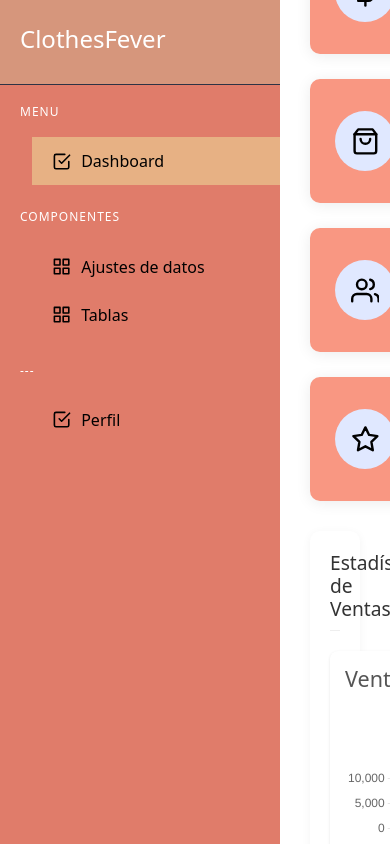
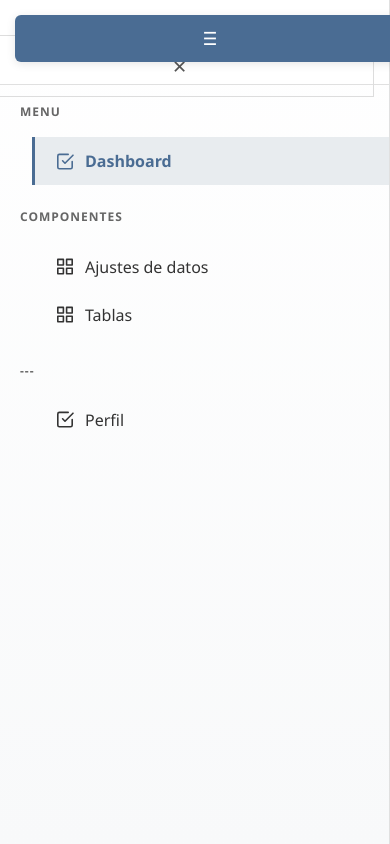
Before and after one commit to Ame-kv/frontend-tienda, a React (Vite) app: page /admin in a window 390 px wide. Built offline with nearby package versions, Linux system fonts and the light colour scheme; no server answers.

Commit message:
Nuevo cambio

```diff
--- a/src/components/Admin.jsx
+++ b/src/components/Admin.jsx
@@ -1,20 +1,14 @@
 import React, { useState } from "react";
 import { Bar, Pie } from "react-chartjs-2";
-import { useNavigate } from "react-router-dom";
+
 import {
-  FiPieChart,
   FiUsers,
   FiShoppingBag,
   FiDollarSign,
-  FiSettings,
-  FiBarChart2,
+  FiStar,
   FiChevronLeft,
-  FiCreditCard,
-  FiTruck,
-  FiStar,
   FiCheckSquare,
-  FiGrid,
-  FiLayers
+  FiGrid
 } from "react-icons/fi";
 import {
   Chart as ChartJS,
@@ -43,8 +37,9 @@ ChartJS.register(
 );
 
 const Admin = () => {
-  const navigate = useNavigate();
+
   const [activeView, setActiveView] = useState("dashboard");
+  const [sidebarOpen, setSidebarOpen] = useState(true);
 
   // Datos para las tarjetas de estadísticas
   const stats = {
@@ -54,15 +49,15 @@ const Admin = () => {
     satisfaction: { value: "4.8", label: "Satisfacción", icon: <FiStar /> },
   };
 
-  // Datos para las gráficas
+  // Datos para las gráficas con nuevos colores
   const ventasPorMes = {
     labels: ["Ene", "Feb", "Mar", "Abr", "May", "Jun"],
     datasets: [
       {
         label: "Ventas 2023",
         data: [4500, 5200, 4800, 6100, 7300, 8200],
-        backgroundColor: "rgba(93, 120, 255, 0.7)",
-        borderColor: "rgba(93, 120, 255, 1)",
+        backgroundColor: "rgba(74, 108, 147, 0.7)",
+        borderColor: "rgba(74, 108, 147, 1)",
         borderWidth: 1
       }
     ]
@@ -74,18 +69,18 @@ const Admin = () => {
       {
         data: [35, 25, 20, 15, 5],
         backgroundColor: [
-          "rgba(93, 120, 255, 0.7)",
-          "rgba(108, 95, 252, 0.7)",
-          "rgba(76, 201, 240, 0.7)",
-          "rgba(248, 150, 30, 0.7)",
-          "rgba(247, 37, 133, 0.7)"
+          "rgba(74, 108, 147, 0.7)",
+          "rgba(108, 122, 137, 0.7)",
+          "rgba(158, 158, 158, 0.7)",
+          "rgba(189, 189, 189, 0.7)",
+          "rgba(224, 224, 224, 0.7)"
         ],
         borderColor: [
-          "rgba(93, 120, 255, 1)",
-          "rgba(108, 95, 252, 1)",
-          "rgba(76, 201, 240, 1)",
-          "rgba(248, 150, 30, 1)",
-          "rgba(247, 37, 133, 1)"
+          "rgba(74, 108, 147, 1)",
+          "rgba(108, 122, 137, 1)",
+          "rgba(158, 158, 158, 1)",
+          "rgba(189, 189, 189, 1)",
+          "rgba(224, 224, 224, 1)"
         ],
         borderWidth: 1
       }
@@ -94,34 +89,85 @@ const Admin = () => {
 
   const opciones = {
     responsive: true,
+    maintainAspectRatio: false,
     plugins: {
       legend: {
-        position: "top"
+        position: "top",
+        labels: {
+          color: "#333333",
+          font: {
+            size: window.innerWidth < 768 ? 10 : 12
+          }
+        }
       },
       title: {
         display: true,
         text: "",
         font: {
-          size: 16
+          size: window.innerWidth < 768 ? 14 : 16
+        },
+        color: "#333333"
+      }
+    },
+    scales: {
+      x: {
+        ticks: {
+          color: "#666666",
+          font: {
+            size: window.innerWidth < 768 ? 10 : 12
+          }
+        },
+        grid: {
+          color: "rgba(224, 224, 224, 0.5)"
+        }
+      },
+      y: {
+        ticks: {
+          color: "#666666",
+          font: {
+            size: window.innerWidth < 768 ? 10 : 12
+          }
+        },
+        grid: {
+          color: "rgba(224, 224, 224, 0.5)"
         }
       }
     }
   };
 
-  const handleBackToDashboard = () => {
-    navigate('/dashboard');
-  };
+
 
   const handleMenuClick = (view) => {
     setActiveView(view);
+    // Cerrar sidebar en móviles al hacer clic en un item
+    if (window.innerWidth < 768) {
+      setSidebarOpen(false);
+    }
+  };
+
+  const toggleSidebar = () => {
+    setSidebarOpen(!sidebarOpen);
   };
 
   return (
     <div className="clothesfever-dashboard">
+      {/* Botón para móviles */}
+      <button className="cf-mobile-menu-toggle" onClick={toggleSidebar}>
+        ☰
+      </button>
+
+      {/* Overlay para móviles */}
+      {sidebarOpen && window.innerWidth < 768 && (
+        <div className="cf-sidebar-overlay" onClick={() => setSidebarOpen(false)}></div>
+      )}
+
       {/* Sidebar izquierdo */}
-      <div className="cf-sidebar">
+      <div className={`cf-sidebar ${sidebarOpen ? 'open' : 'closed'}`}>
         <div className="cf-sidebar-header">
           <h1>ClothesFever</h1>
+          <button className="cf-sidebar-close" onClick={() => setSidebarOpen(false)}>
+            ×
+          </button>
         </div>
 
         <div className="cf-menu">
@@ -177,7 +223,7 @@ const Admin = () => {
 <div className="cf-main-content">
   {/* Encabezado */}
   <div className="cf-header">
-          <div>
+    <div className="cf-header-info">
       <h2>
         {activeView === 'dashboard' && 'Dashboard'}
         {activeView === 'elements' && 'Ajustes de Datos'}
@@ -185,18 +231,16 @@ const Admin = () => {
         {activeView === 'perfil' && 'Perfil'}
       </h2>
       <p className="cf-subtitle">
-              {activeView === 'dashboard' && 'Resumen completo del rendimiento'}
+
         {activeView === 'elements' && 'Editar y gestionar productos'}
         {activeView === 'regular-tables' && 'Tablas y datos detallados'}
         {activeView === 'perfil' && 'Configuración de tu perfil'}
       </p>
     </div>
-          <button className="cf-back-button" onClick={handleBackToDashboard}>
-            <FiChevronLeft /> Volver
-          </button>
   </div>
 
         {/* Contenido dinámico */}
+        <div className="cf-content-wrapper">
           {activeView === 'dashboard' && (
             <>
               <div className="cf-stats-grid">
@@ -238,6 +282,7 @@ const Admin = () => {
           {activeView === 'perfil' && <Perfil />}
         </div>
       </div>
+    </div>
   );
 };
 
--- a/src/styles/Admin.css
+++ b/src/styles/Admin.css
@@ -1,16 +1,17 @@
 :root {
-  --primary: #646023;
-  --primary-light: #e6e9ff;
+  --primary: #4a6c93; /* Azul opaco */
+  --primary-light: #e8ecef;
+  --primary-dark: #3a5a80;
   --secondary: #ffffff;
-  --success: #4cc9f0;
-  --warning: #f8961e;
-  --danger: #f72585;
-  --dark: black;
-  --dark-gray: black;
-  --gray: black;
-  --light-gray: #e9ecef;
+  --success: #28a745;
+  --warning: #ffc107;
+  --danger: #dc3545;
+  --dark: #333333;
+  --dark-gray: #666666;
+  --gray: #999999;
+  --light-gray: #e0e0e0;
   --light: #f8f9fa;
-  --white: black;
+  --white: #ffffff;
 }
 
 /* Reset y base */
@@ -18,14 +19,14 @@
   box-sizing: border-box;
   margin: 0;
   padding: 0;
-  color: black;
 }
 
 html, body {
   height: 100%;
   width: 100%;
   overflow-x: hidden;
-  color: black;
+  font-family: 'Segoe UI', Tahoma, Geneva, Verdana, sans-serif;
+  background-color: var(--light);
 }
 
 /* Layout principal */
@@ -36,49 +37,91 @@ html, body {
   background-color: var(--light);
   margin: 0;
   padding: 0;
-  color: black;
+  position: relative;
+}
+
+/* Botón móvil */
+.cf-mobile-menu-toggle {
+  display: none;
+  position: fixed;
+  top: 15px;
+  left: 15px;
+  z-index: 1001;
+  background: var(--primary);
+  color: white;
+  border: none;
+  border-radius: 6px;
+  padding: 10px 12px;
+  font-size: 18px;
+  cursor: pointer;
+  box-shadow: 0 2px 10px rgba(0, 0, 0, 0.1);
+}
+
+/* Overlay para móviles */
+.cf-sidebar-overlay {
+  display: none;
+  position: fixed;
+  top: 0;
+  left: 0;
+  right: 0;
+  bottom: 0;
+  background: rgba(0, 0, 0, 0.5);
+  z-index: 998;
 }
 
 /* Sidebar */
 .cf-sidebar {
   width: 280px;
   min-width: 280px;
-  background: #e07c6a;
-  color: white; /* Cambiado a blanco */
+  background: linear-gradient(180deg, var(--white) 0%, var(--light) 100%);
+  color: var(--dark);
   height: 100vh;
   position: fixed;
   left: 0;
   top: 0;
   z-index: 1000;
   overflow-y: auto;
+  border-right: 1px solid var(--light-gray);
+  transition: transform 0.3s ease;
+}
+
+.cf-sidebar.closed {
+  transform: translateX(-100%);
 }
 
 .cf-sidebar-header {
   padding: 25px 20px;
-  border-bottom: 1px solid #2d3345;
+  border-bottom: 1px solid var(--light-gray);
   position: sticky;
   top: 0;
-  background: #d6967c;
+  background: var(--white);
+  z-index: 10;
 }
 
 .cf-sidebar-header h1 {
-  color: white; /* Cambiado a blanco */
+  color: var(--primary);
   font-size: 1.5rem;
   margin-bottom: 5px;
   white-space: nowrap;
+  font-weight: 700;
 }
 
-.cf-sidebar-header h1 span {
-  color: #eeeff7; /* Dejado con su color primario */
-}
-
-.cf-version {
-  color: white; /* Cambiado a blanco */
-  font-size: 0.8rem;
+.cf-sidebar-close {
+  display: none;
+  background: none;
+  border: none;
+  font-size: 24px;
+  color: var(--dark-gray);
+  cursor: pointer;
+  position: absolute;
+  right: 15px;
+  top: 20px;
 }
 
 .cf-menu {
   padding: 20px 0;
+  height: calc(100vh - 80px);
+  overflow-y: auto;
 }
 
 .cf-menu-section {
@@ -86,11 +129,12 @@ html, body {
 }
 
 .cf-menu-title, .cf-menu-category {
-  color: white; /* Cambiado a blanco */
+  color: var(--dark-gray);
   font-size: 0.75rem;
   text-transform: uppercase;
   letter-spacing: 1px;
   padding: 0 20px 10px;
+  font-weight: 600;
 }
 
 .cf-menu-item {
@@ -99,116 +143,143 @@ html, body {
   align-items: center;
   cursor: pointer;
   transition: all 0.3s;
-  color: white; /* Cambiado a blanco */
+  color: var(--dark);
+  border-left: 3px solid transparent;
 }
 
 .cf-menu-item:hover {
-  background: #e4b2bd;
-  color: white; /* Cambiado a blanco en hover */
+  background: var(--primary-light);
+  color: var(--primary);
+  border-left-color: var(--primary);
 }
 
 .cf-menu-item.active {
-  background: #e7b184; /* Dejado con su color primario */
-  color: white; /* Cambiado a blanco cuando está activo */
+  background: var(--primary-light);
+  color: var(--primary);
+  border-left-color: var(--primary);
+  font-weight: 600;
 }
 
 .cf-menu-icon {
   margin-right: 10px;
   font-size: 1.2rem;
+  min-width: 20px;
 }
 
 /* Contenido principal */
 .cf-main-content {
   flex: 1;
   margin-left: 280px;
-  padding: 30px;
+  padding: 0;
   width: calc(100vw - 280px);
   min-width: 0;
   max-width: none;
-  background-color: #ffffff; /* Estableciendo el color de fondo del body */
-  color: black; /* Asegurar que el texto dentro del contenido principal sea negro */
+  background-color: var(--light);
+  transition: margin-left 0.3s ease;
+}
+
+.cf-content-wrapper {
+  padding-bottom: 30px;
 }
 
 .cf-header {
   display: flex;
   justify-content: space-between;
-  align-items: flex-start;
-  margin-bottom: 30px;
-  width: 100%;
-  max-width: none;
+  align-items: center;
+  padding: 25px 30px;
+  background: var(--white);
+  border-bottom: 1px solid var(--light-gray);
+  flex-wrap: wrap;
+  gap: 15px;
+  position: sticky;
+  top: 0;
+  z-index: 100;
+}
+
+.cf-header-info {
+  flex: 1;
+  min-width: 250px;
 }
 
 .cf-header h2 {
-  color: black; /* Forzar el color del texto a negro */
+  color: var(--dark);
   font-size: 1.8rem;
   margin-bottom: 5px;
+  font-weight: 600;
 }
 
 .cf-subtitle {
-  color: white; /* Forzar el color del texto a negro */
+  color: var(--dark-gray);
   font-size: 0.9rem;
 }
 
 /* Botón Volver */
 .cf-back-button {
-  background: #e26b51; /* Estableciendo el color del botón */
-  color: black; /* Forzar el color del texto a negro */
+  background: var(--primary);
+  color: var(--white);
   border: none;
-  padding: 8px 20px;
+  padding: 10px 20px;
   border-radius: 6px;
   cursor: pointer;
   display: inline-flex;
   align-items: center;
   gap: 5px;
   font-size: 0.9rem;
-  transition: background 0.3s;
-  width: auto;
-  min-width: 100px;
-  justify-content: center;
+  transition: all 0.3s;
   white-space: nowrap;
+  font-weight: 500;
 }
 
 .cf-back-button:hover {
-  background: #d15a40;
+  background: var(--primary-dark);
+  transform: translateY(-1px);
+}
+
+.cf-back-text {
+  display: inline;
 }
 
 /* Grid de estadísticas */
 .cf-stats-grid {
   display: grid;
-  grid-template-columns: repeat(auto-fit, minmax(280px, 1fr));
-  gap: 25px;
-  margin-bottom: 30px;
+  grid-template-columns: repeat(auto-fit, minmax(240px, 1fr));
+  gap: 20px;
+  padding: 30px;
   width: 100%;
 }
 
 .cf-stat-card {
-  background: #f99782;
+  background: linear-gradient(135deg, var(--white) 0%, #fafafa 100%);
+  border: 1px solid var(--light-gray);
   border-radius: 10px;
   padding: 25px;
-  box-shadow: 0 2px 15px rgba(0, 0, 0, 0.08);
+  box-shadow: 0 2px 15px rgba(0, 0, 0, 0.05);
   display: flex;
   align-items: center;
   gap: 20px;
-  transition: transform 0.3s;
+  transition: all 0.3s;
   width: 100%;
   min-width: 0;
-  color: black; /* Asegurar que el texto dentro de la tarjeta sea negro */
+  min-height: 100px;
 }
 
 .cf-stat-card:hover {
-  transform: translateY(-5px);
+  transform: translateY(-2px);
+  box-shadow: 0 4px 20px rgba(0, 0, 0, 0.1);
+  border-color: var(--primary);
 }
 
 .cf-stat-icon {
   width: 60px;
   height: 60px;
-  background: #e0e8ff; /* var(--primary-light) */
-  color: #5d78ff; /* Dejado con su color primario */
+  background: var(--primary-light);
+  color: var(--primary);
   border-radius: 50%;
   display: flex;
   align-items: center;
   justify-content: center;
   font-size: 1.8rem;
+  flex-shrink: 0;
 }
 
 .cf-stat-content {
@@ -219,7 +290,7 @@ html, body {
 .cf-stat-value {
   font-size: 1.8rem;
   font-weight: bold;
-  color: black; /* Forzar el color del texto a negro */
+  color: var(--dark);
   margin-bottom: 8px;
   white-space: nowrap;
   overflow: hidden;
@@ -227,23 +298,63 @@ html, body {
 }
 
 .cf-stat-label {
-  color: black; /* Forzar el color del texto a negro */
+  color: var(--dark-gray);
   font-size: 0.95rem;
+  font-weight: 500;
 }
 
-/* ========================================== */
-/* SECCIÓN DE AJUSTES DE DATOS - MODIFICADA */
-/* ========================================== */
+/* Sección de gráficas */
+.cf-graphs-section {
+  padding: 0 30px 30px;
+  width: 100%;
+}
 
+.cf-section-title {
+  font-size: 1.3rem;
+  color: var(--dark);
+  margin-bottom: 20px;
+  font-weight: 600;
+}
+
+.cf-graphs-grid {
+  display: grid;
+  grid-template-columns: 2fr 1fr;
+  gap: 25px;
+  width: 100%;
+}
+
+.cf-graph-container {
+  background: var(--white);
+  padding: 25px;
+  border-radius: 10px;
+  box-shadow: 0 2px 15px rgba(0, 0, 0, 0.05);
+  border: 1px solid var(--light-gray);
+  min-height: 400px;
+}
+
+.cf-graph-container h4 {
+  margin-bottom: 15px;
+  color: var(--dark);
+  font-size: 1.1rem;
+  font-weight: 600;
+}
+
+.cf-graph-wrapper {
+  height: 300px;
+  width: 100%;
+  position: relative;
+}
+
+/* Sección de ajustes de datos */
 .data-settings {
   width: 100%;
   padding: 25px;
-  background: #f99782;
-  border-radius: 12px;
-  box-shadow: 0 2px 15px rgba(0, 0, 0, 0.08);
-  margin-bottom: 30px;
+  background: var(--white);
+  border-radius: 10px;
+  box-shadow: 0 2px 15px rgba(0, 0, 0, 0.05);
+  margin: 0 30px 30px;
+  border: 1px solid var(--light-gray);
   overflow-x: auto;
-  color: black; /* Asegurar que el texto dentro de la sección sea negro */
 }
 
 .data-settings-header {
@@ -251,17 +362,19 @@ html, body {
   justify-content: space-between;
   align-items: center;
   margin-bottom: 20px;
+  flex-wrap: wrap;
+  gap: 15px;
 }
 
 .data-settings-title {
-  color: black; /* Forzar el color del texto a negro */
+  color: var(--dark);
   font-size: 1.5rem;
   font-weight: 600;
   margin: 0;
 }
 
 .products-count {
-  color: black; /* Forzar el color del texto a negro */
+  color: var(--dark-gray);
   font-size: 0.9rem;
 }
 
@@ -269,43 +382,42 @@ html, body {
   width: 100%;
   border-collapse: collapse;
   min-width: 800px;
-  color: black; /* Asegurar que el texto dentro de la tabla sea negro */
 }
 
 .products-table thead {
-  background-color: #e9ecef; /* var(--light) */
+  background-color: var(--light);
 }
 
 .products-table th {
   padding: 12px 15px;
   text-align: left;
-  color: black; /* Forzar el color del texto a negro */
+  color: var(--dark);
   font-weight: 600;
   font-size: 0.85rem;
   text-transform: uppercase;
-  border-bottom: 2px solid #dee2e6; /* var(--light-gray) */
+  border-bottom: 2px solid var(--light-gray);
 }
 
 .products-table td {
   padding: 12px 15px;
-  border-bottom: 1px solid #dee2e6; /* var(--light-gray) */
+  border-bottom: 1px solid var(--light-gray);
   vertical-align: middle;
   font-size: 0.95rem;
-  color: black; /* Forzar el color del texto a negro */
+  color: var(--dark);
 }
 
 .product-row:hover {
-  background-color: rgba(93, 120, 255, 0.03);
+  background-color: var(--primary-light);
 }
 
 .product-id {
-  color: black; /* Forzar el color del texto a negro */
+  color: var(--dark-gray);
   font-weight: 500;
 }
 
 .product-name {
   font-weight: 600;
-  color: black; /* Forzar el color del texto a negro */
+  color: var(--dark);
   min-width: 180px;
 }
 
@@ -319,20 +431,20 @@ html, body {
 
 .product-price {
   font-weight: bold;
-  color: black; /* Forzar el color del texto a negro */
+  color: var(--dark);
 }
 
 .product-stock {
-  color: black; /* Forzar el color del texto a negro */
+  color: var(--dark);
 }
 
 .product-sales {
-  color: black; /* Forzar el color del texto a negro */
+  color: var(--dark);
   text-align: center;
 }
 
 .product-category {
-  color: black; /* Forzar el color del texto a negro */
+  color: var(--dark-gray);
   font-size: 0.9rem;
 }
 
@@ -357,169 +469,220 @@ html, body {
   width: 32px;
   height: 32px;
   transition: all 0.2s ease;
-  color: black; /* Forzar el color del texto a negro */
-}
-
-.action-button:hover {
-  background-color: rgba(0, 0, 0, 0.05);
 }
 
 .edit-button {
-  color: #5d78ff; /* Dejado con su color primario */
+  color: var(--primary);
 }
 
 .edit-button:hover {
-  background-color: rgba(93, 120, 255, 0.1);
+  background-color: rgba(74, 108, 147, 0.1);
 }
 
 .delete-button {
-  color: #f72585; /* Dejado con su color primario */
+  color: var(--danger);
 }
 
 .delete-button:hover {
-  background-color: rgba(247, 37, 133, 0.1);
+  background-color: rgba(220, 53, 69, 0.1);
 }
 
-.action-button svg {
-  width: 16px;
-  height: 16px;
-}
-
-/* Estilos para estados */
+/* Estados */
 .status-badge {
   padding: 6px 12px;
   border-radius: 20px;
   font-size: 0.8rem;
   font-weight: 500;
   display: inline-block;
-  color: black; /* Forzar el color del texto a negro */
 }
 
 .status-completed {
   background-color: rgba(40, 167, 69, 0.1);
-  color: #28a745; /* Dejado con su color primario */
+  color: var(--success);
 }
 
 .status-in-progress {
-  background-color: rgba(248, 150, 30, 0.1);
-  color: #f8961e; /* Dejado con su color primario */
+  background-color: rgba(255, 193, 7, 0.1);
+  color: var(--warning);
 }
 
-/* ========================================== */
-/* FIN DE SECCIÓN MODIFICADA */
-/* ========================================== */
+/* RESPONSIVE DESIGN */
+/* Tablets (768px - 1024px) */
+@media (max-width: 1024px) {
+  .cf-sidebar {
+    width: 250px;
+    min-width: 250px;
+  }
 
-/* Otras secciones de contenido */
-.cf-content-section {
-  display: grid;
-  grid-template-columns: 1fr;
-  gap: 30px;
-  width: 100%;
-  max-width: none;
-  color: black; /* Asegurar que el texto dentro de la sección sea negro */
+  .cf-main-content {
+    margin-left: 250px;
+    width: calc(100vw - 250px);
+  }
+
+  .cf-graphs-grid {
+    grid-template-columns: 1fr;
+    gap: 20px;
+  }
+
+  .cf-stats-grid {
+    grid-template-columns: repeat(2, 1fr);
+    padding: 20px;
+  }
+
+  .cf-header {
+    padding: 20px;
+  }
+
+  .cf-graphs-section,
+  .data-settings {
+    padding-left: 20px;
+    padding-right: 20px;
+  }
 }
 
-.cf-chart-container,
-.cf-table-container,
-.cf-table-section,
-.regular-tables-view {
-  background: #f99782;
-  border-radius: 12px;
-  padding: 25px;
-  box-shadow: 0 2px 15px rgba(0, 0, 0, 0.08);
-  width: 100%;
-  max-width: none;
-  color: black; /* Asegurar que el texto dentro del contenedor sea negro */
+/* Móviles grandes (576px - 768px) */
+@media (max-width: 768px) {
+  .cf-mobile-menu-toggle {
+    display: block;
+  }
+
+  .cf-sidebar-overlay {
+    display: block;
+  }
+
+  .cf-sidebar {
+    width: 280px;
+    transform: translateX(-100%);
+  }
+
+  .cf-sidebar.open {
+    transform: translateX(0);
+  }
+
+  .cf-sidebar-close {
+    display: block;
+  }
+
+  .cf-main-content {
+    margin-left: 0;
+    width: 100%;
+    padding: 0;
+  }
+
+  .cf-stats-grid {
+    grid-template-columns: 1fr;
+    gap: 15px;
+    padding: 15px;
+  }
+
+  .cf-stat-card {
+    padding: 20px;
+    min-height: 80px;
+  }
+
+  .cf-stat-icon {
+    width: 50px;
+    height: 50px;
+    font-size: 1.5rem;
+  }
+
+  .cf-stat-value {
+    font-size: 1.5rem;
+  }
+
+  .cf-header {
+    padding: 15px;
+    flex-direction: column;
+    align-items: flex-start;
+    gap: 10px;
+  }
+
+  .cf-header-info {
+    min-width: auto;
+    width: 100%;
+  }
+
+  .cf-back-button {
+    align-self: stretch;
+    justify-content: center;
+  }
+
+  .cf-graphs-section {
+    padding: 0 15px 15px;
+  }
+
+  .cf-graph-container {
+    padding: 15px;
+    min-height: 350px;
+  }
+
+  .cf-graph-wrapper {
+    height: 250px;
+  }
+
+  .data-settings {
+    margin: 0 15px 15px;
+    padding: 15px;
+  }
 }
 
-/* Tablas */
-.cf-data-table,
-.rt-table {
-  width: 100%;
-  min-width: 100%;
-  border-collapse: collapse;
-  margin-top: 15px;
-  color: black; /* Asegurar que el texto dentro de la tabla sea negro */
+/* Móviles pequeños (hasta 576px) */
+@media (max-width: 576px) {
+  .cf-sidebar {
+    width: 100%;
+  }
+
+  .cf-header h2 {
+    font-size: 1.5rem;
+  }
+
+  .cf-stat-card {
+    flex-direction: column;
+    text-align: center;
+    gap: 15px;
+  }
+
+  .cf-stat-icon {
+    margin-right: 0;
+  }
+
+  .data-settings-header {
+    flex-direction: column;
+    align-items: flex-start;
+  }
+
+  .products-table {
+    font-size: 0.8rem;
+  }
+
+  .products-table th,
+  .products-table td {
+    padding: 8px 10px;
+  }
+
+  .cf-graph-wrapper {
+    height: 200px;
+  }
 }
 
-.cf-data-table th,
-.rt-table th,
-.table-header {
-  text-align: left;
-  padding: 15px;
-  background: #e9ecef; /* var(--light) */
-  color: black; /* Forzar el color del texto a negro */
-  font-weight: 600;
-  font-size: 0.85rem;
-  text-transform: uppercase;
+/* Scroll personalizado */
+.cf-sidebar::-webkit-scrollbar,
+.cf-menu::-webkit-scrollbar {
+  width: 4px;
 }
 
-.cf-data-table td,
-.rt-table td,
-.table-row {
-  padding: 15px;
-  border-bottom: 1px solid #dee2e6; /* var(--light-gray) */
-  color: black; /* Forzar el color del texto a negro */
+.cf-sidebar::-webkit-scrollbar-track,
+.cf-menu::-webkit-scrollbar-track {
+  background: var(--light);
 }
 
-/* Estados */
-.cf-status {
-  padding: 6px 12px;
-  border-radius: 20px;
-  font-size: 0.8rem;
-  font-weight: 500;
-  color: black; /* Forzar el color del texto a negro */
+.cf-sidebar::-webkit-scrollbar-thumb,
+.cf-menu::-webkit-scrollbar-thumb {
+  background: var(--light-gray);
+  border-radius: 2px;
 }
 
-.cf-status.completado {
-  background-color: rgba(40, 167, 69, 0.1);
-  color: #28a745; /* Dejado con su color primario */
+.cf-sidebar::-webkit-scrollbar-thumb:hover,
+.cf-menu::-webkit-scrollbar-thumb:hover {
+  background: var(--gray);
 }
-
-.cf-status.en-proceso {
-  background-color: rgba(248, 150, 30, 0.1);
-  color: #f8961e; /* Dejado con su color primario */
-}
-
-
-
-
-/* En tu archivo Admin.css */
-.cf-graphs-section {
-  margin-top: 30px;
-  padding: 20px;
-  background: #fff;
-  border-radius: 10px;
-  box-shadow: 0 2px 10px rgba(0,0,0,0.05);
-}
-
-.cf-section-title {
-  font-size: 1.2rem;
-  color: #333;
-  margin-bottom: 20px;
-  padding-bottom: 10px;
-  border-bottom: 1px solid #eee;
-}
-
-.cf-graphs-grid {
-  display: grid;
-  grid-template-columns: repeat(2, 1fr);
-  gap: 20px;
-}
-
-.cf-graph-container {
-  background: #fff;
-  padding: 15px;
-  border-radius: 8px;
-  box-shadow: 0 1px 3px rgba(0,0,0,0.1);
-}
-
-.cf-graph-container h4 {
-  margin-bottom: 15px;
-  color: #555;
-}
-
-.cf-graph-wrapper {
-  height: 300px;
-  position: relative;
-}
```
Lines whose indentation alone changed are shown as unchanged.
